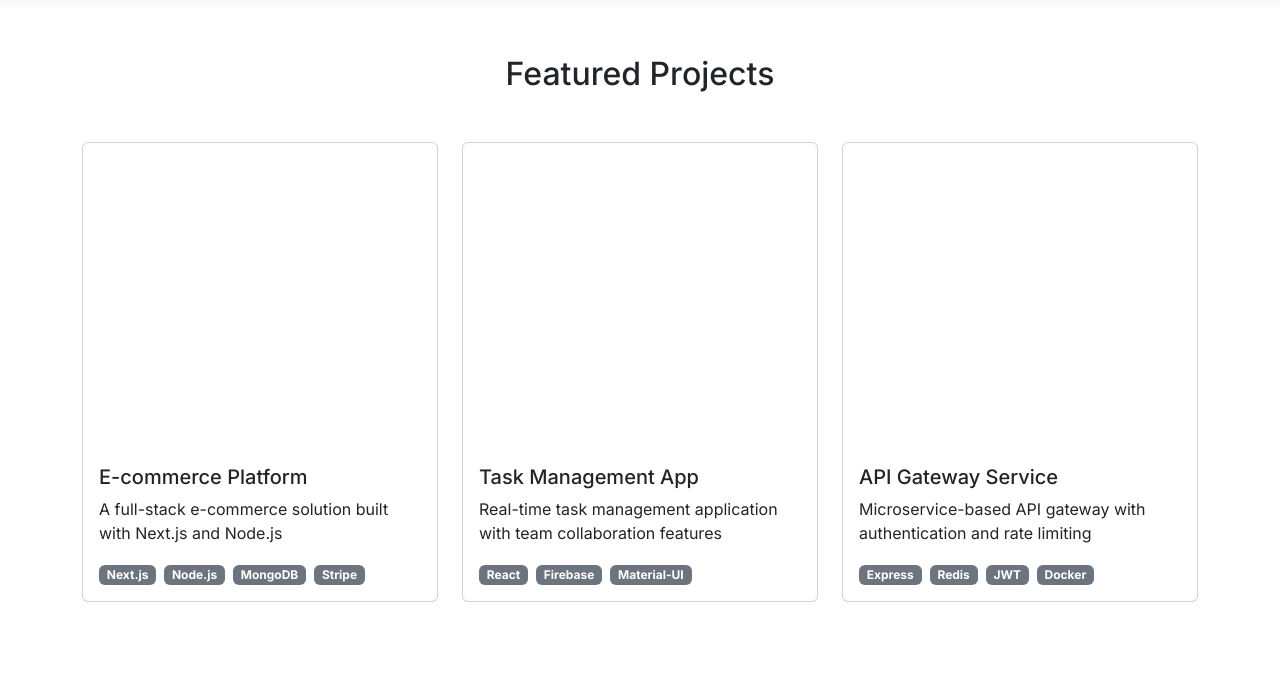
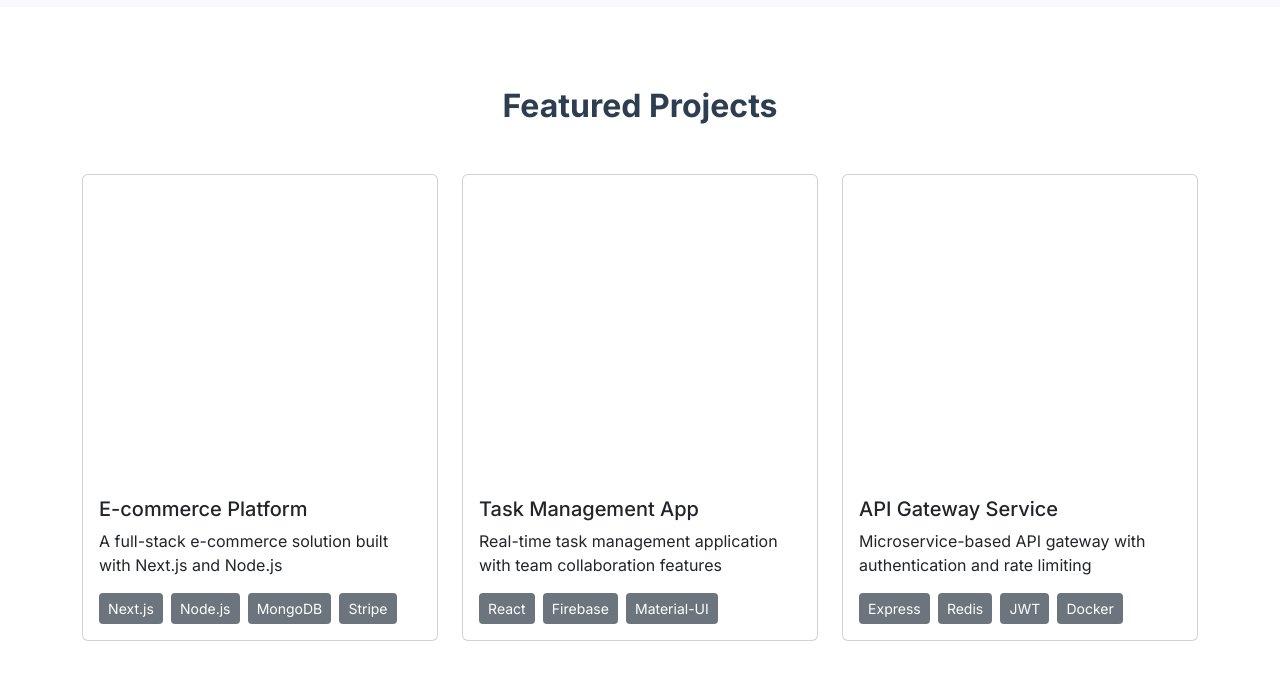
Before and after one commit to lorimweb/portfolio, a Next.js app: page / in a window 1280 px wide. Shown: the part 1923-2600 px from the top of the page. Built offline with nearby package versions, Linux system fonts and the light colour scheme.

Commit message:
feat: update Projects section with styled-components and project cards

```diff
--- a/src/app/page.tsx
+++ b/src/app/page.tsx
@@ -1,7 +1,7 @@
 import MainNav from '@/components/Navbar/Navbar'
 import About from '@/sections/About/About'
 import Skills from '@/sections/Skills/Skills'
-import Projects from '@/sections/Projects'
+import Projects from '@/sections/Projects/Projects'
 import Header from '@/sections/Header/Header'
 
 export default function Home() {
--- /dev/null
+++ b/src/sections/Projects/Projects.styles.tsx
@@ -0,0 +1,34 @@
+import styled from 'styled-components';
+import { Card as BootstrapCard } from 'react-bootstrap';
+
+export const ProjectsSection = styled.section`
+  padding: 5rem 0;
+  background-color: #fff;
+`;
+
+export const ProjectsTitle = styled.h2`
+  margin-bottom: 3rem;
+  color: #2c3e50;
+  font-weight: bold;
+  text-align: center;
+`;
+
+export const ProjectCard = styled(BootstrapCard)`
+  transition: transform 0.3s ease-in-out;
+  height: 100%;
+
+  &:hover {
+    transform: translateY(-5px);
+    box-shadow: 0 4px 15px rgba(0, 0, 0, 0.1);
+  }
+`;
+
+export const TechBadge = styled.span`
+  background-color: #6c757d;
+  color: white;
+  padding: 0.35em 0.65em;
+  border-radius: 0.25rem;
+  margin-right: 0.5rem;
+  display: inline-block;
+  font-size: 0.875em;
+`;
--- a/src/sections/Projects.tsx
+++ b/src/sections/Projects/Projects.tsx
@@ -1,5 +1,6 @@
 'use client';
-import { Container, Row, Col, Card } from 'react-bootstrap';
+import { Container, Row, Col } from 'react-bootstrap';
+import { ProjectsSection, ProjectsTitle, ProjectCard, TechBadge } from './Projects.styles';
 
 const projects = [
   {
@@ -24,30 +25,30 @@ const projects = [
 
 export default function Projects() {
   return (
-    <section id="projects" className="py-5">
+    <ProjectsSection id="projects">
       <Container>
-        <h2 className="text-center mb-5">Featured Projects</h2>
+        <ProjectsTitle>Featured Projects</ProjectsTitle>
         <Row>
           {projects.map((project, index) => (
             <Col key={index} md={4} className="mb-4">
-              <Card className="h-100">
-                <Card.Img variant="top" src={project.image} alt={project.title} />
-                <Card.Body>
-                  <Card.Title>{project.title}</Card.Title>
-                  <Card.Text>{project.description}</Card.Text>
+              <ProjectCard>
+                <ProjectCard.Img variant="top" src={project.image} alt={project.title} />
+                <ProjectCard.Body>
+                  <ProjectCard.Title>{project.title}</ProjectCard.Title>
+                  <ProjectCard.Text>{project.description}</ProjectCard.Text>
                   <div className="mt-3">
                     {project.tech.map((tech, idx) => (
-                      <span key={idx} className="badge bg-secondary me-2">
+                      <TechBadge key={idx}>
                         {tech}
-                      </span>
+                      </TechBadge>
                     ))}
                   </div>
-                </Card.Body>
-              </Card>
+                </ProjectCard.Body>
+              </ProjectCard>
             </Col>
           ))}
         </Row>
       </Container>
-    </section>
+    </ProjectsSection>
   );
 }
```
